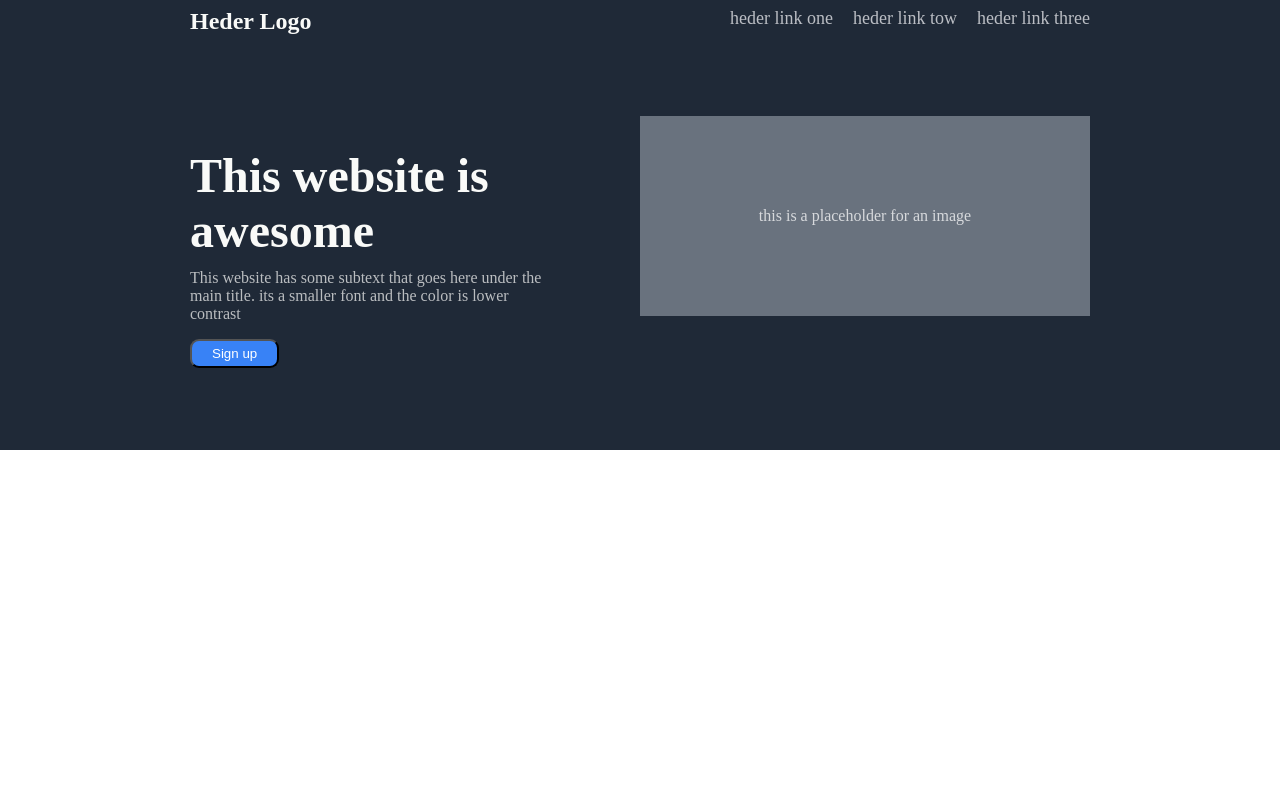
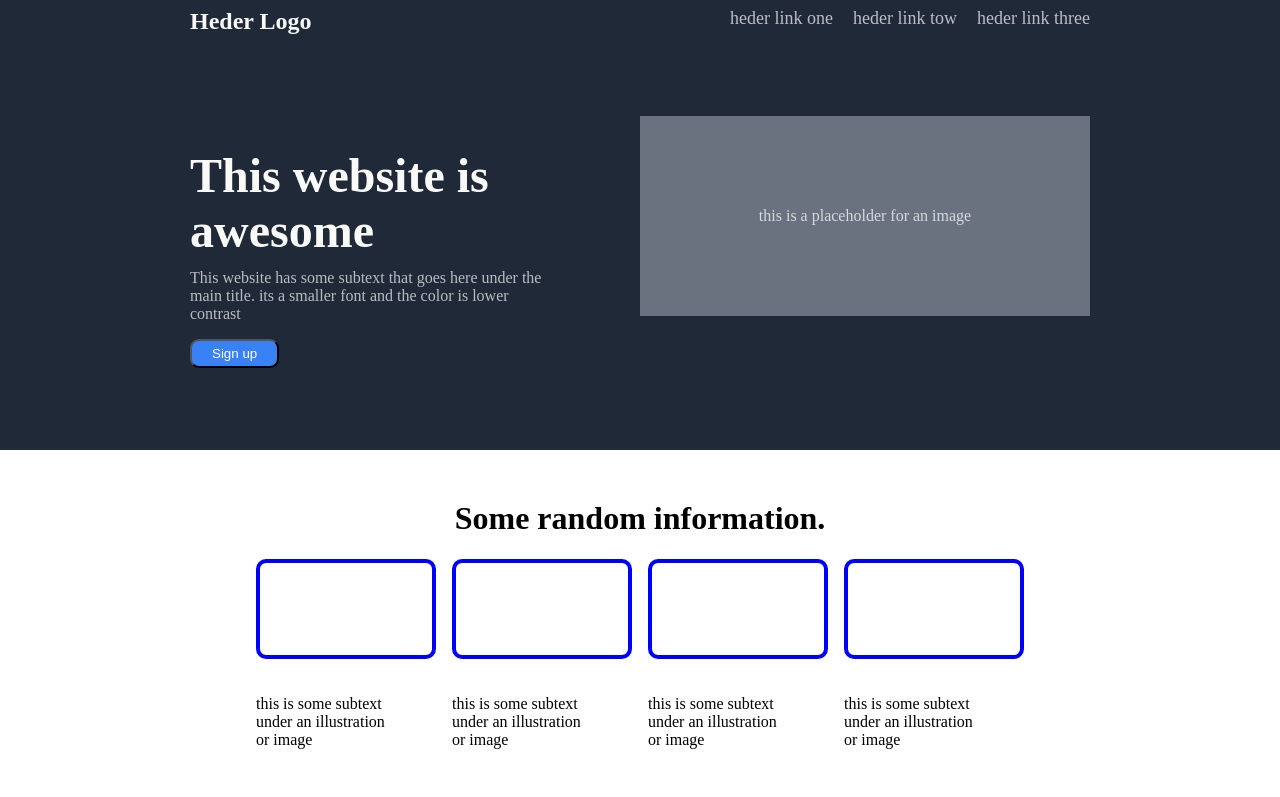
Before and after one commit to AmmarR05/Landing-Page, a plain HTML site: page index.html in a window 1280 px wide. Drawn offline with Linux system fonts and the light colour scheme.

Commit message:
i start of sec one of project

```diff
--- a/index.html
+++ b/index.html
@@ -32,8 +32,30 @@
                 </div>
             </div>
         </div>
+    </header>
+    <div class="Sec-par">
+        <h1>Some random information.</h1>
+            <div class="countern2">
+                <div class="p1">
+                    <div class="box"></div>
+                    <p>this is some subtext under an illustration or image</p>
+                </div>
+                <div class="p1">
+                    <div class="box"></div>
+                <p>this is some subtext under an illustration or image</p>
+                </div>
 
-    </header>
+                <div class="p1">
+                    <div class="box"></div>
+                <p>this is some subtext under an illustration or image</p>
+                </div>
+                <div class="p1">
+                    <div class="box"></div>
+                <p>this is some subtext under an illustration or image</p>
+                </div>
+            </div>
+        </div>
+    </div>
 
 
 
--- a/style.css
+++ b/style.css
@@ -1,8 +1,17 @@
+*,
+*::before,
+*::after {
+    box-sizing: border-box;
+}
+
+html,
 body {
     margin: 0;
     padding: 0;
+    width: 100%;
+        height: 100%;
+}
 
-}
 
 header {
     background-color: #1f2937;
@@ -85,3 +94,38 @@ button {
     flex-direction: column;
     align-items: flex-start;
 }
+.Sec-par {
+    height: 43%;
+
+    display: flex;
+    flex-direction: column;
+    justify-content: center;
+    align-items: center;
+}
+
+.countern2 {
+    width: 60%;
+    height: 60%;
+    display: flex;
+    flex-direction: row;
+    justify-content: space-between;
+
+}
+
+.p1 {
+    display: flex;
+    flex-direction: column;
+    justify-content: space-between;
+}
+
+.box {
+    width: 180px;
+    height: 100px;
+    border: 4px solid blue;
+    background-color: white;
+    border-radius: 10px;
+}
+
+.p1 p {
+    width: 140px;
+}
```
